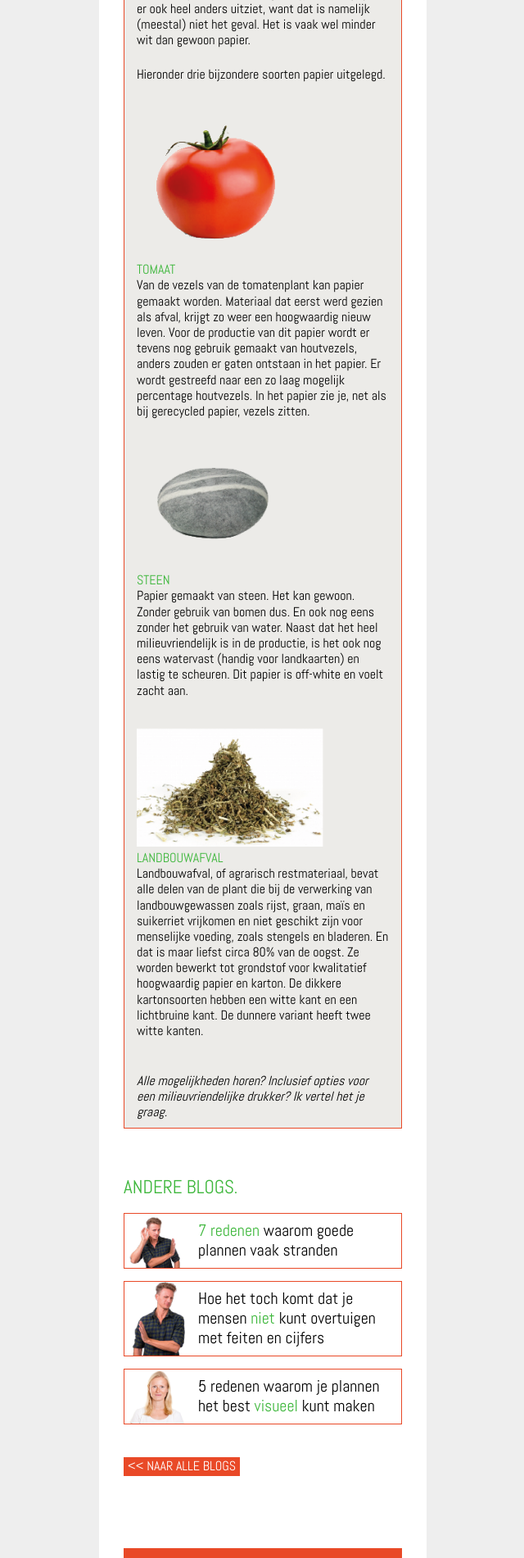
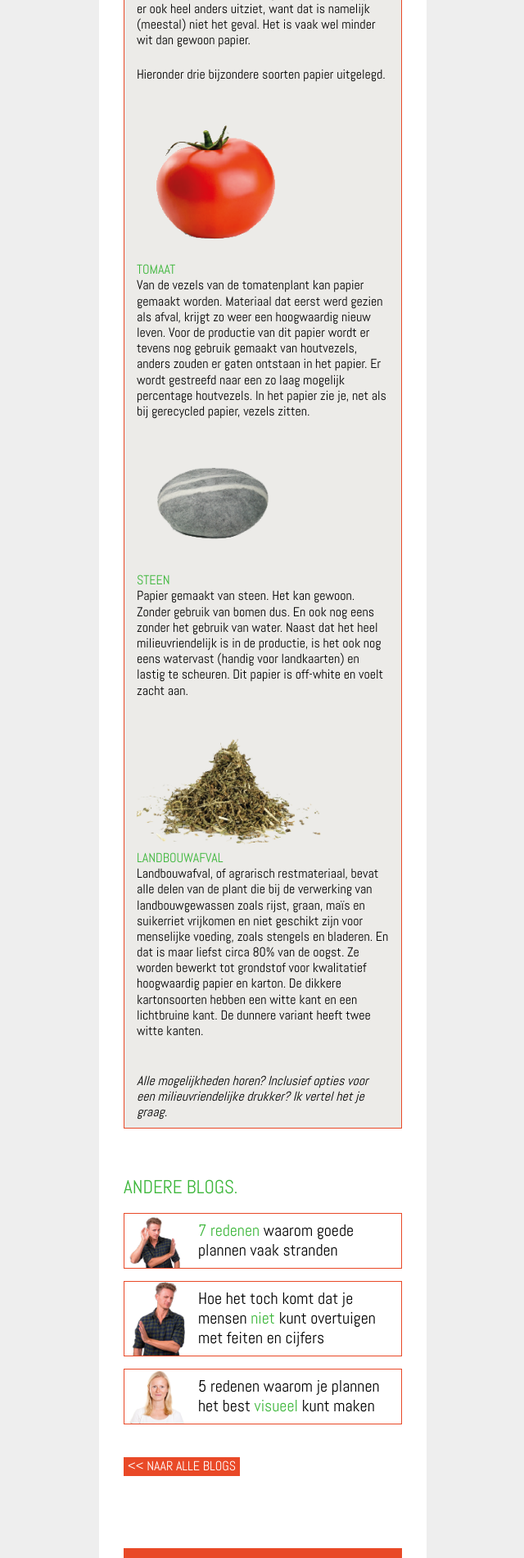
Before and after one commit to jhvanderschee/carli_d, a Jekyll site: the page built from _articles/blog-steen--en-tomaatpapier.md, in a window 1280 px wide. Shown: the part 500-2401 px from the top of the page at 82% size, without its empty margins (319-959 px from the left). Built offline with Jekyll 4.4.1, drawn with Linux system fonts in a browser that asks for light colours.

Commit message:
Updated 2 files via CloudCannon

```diff
--- a/_articles/blog-steen--en-tomaatpapier.md
+++ b/_articles/blog-steen--en-tomaatpapier.md
@@ -20,6 +20,6 @@ Hieronder drie bijzondere soorten papier uitgelegd. &nbsp;
 
 **STEEN**<br>Papier gemaakt van steen. Het kan gewoon. Zonder gebruik van bomen dus. En ook nog eens zonder het gebruik van water. Naast dat het heel milieuvriendelijk is in de productie, is het ook nog eens watervast (handig voor landkaarten) en lastig te scheuren. Dit papier is off-white en voelt zacht aan.
 
-**![](/uploads/blog-steenpapier-28.png)<br>LANDBOUWAFVAL**<br>Landbouwafval, of agrarisch restmateriaal, bevat alle delen van de plant die bij de verwerking van landbouwgewassen zoals rijst, graan, ma&iuml;s en suikerriet vrijkomen en niet geschikt zijn voor menselijke voeding, zoals stengels en bladeren. En dat is maar liefst circa 80% van de oogst. Ze worden bewerkt tot grondstof voor kwalitatief hoogwaardig papier en karton. De dikkere kartonsoorten hebben een witte kant en een lichtbruine kant. De dunnere variant heeft twee witte kanten.
+**![](/uploads/blog-steenpapier-31.png)<br>LANDBOUWAFVAL**<br>Landbouwafval, of agrarisch restmateriaal, bevat alle delen van de plant die bij de verwerking van landbouwgewassen zoals rijst, graan, ma&iuml;s en suikerriet vrijkomen en niet geschikt zijn voor menselijke voeding, zoals stengels en bladeren. En dat is maar liefst circa 80% van de oogst. Ze worden bewerkt tot grondstof voor kwalitatief hoogwaardig papier en karton. De dikkere kartonsoorten hebben een witte kant en een lichtbruine kant. De dunnere variant heeft twee witte kanten.
 
 <br>*Alle mogelijkheden horen? Inclusief opties voor een milieuvriendelijke drukker? Ik vertel het je graag.*
```
Also changed, not shown: uploads/blog-steenpapier-31.png (added).
